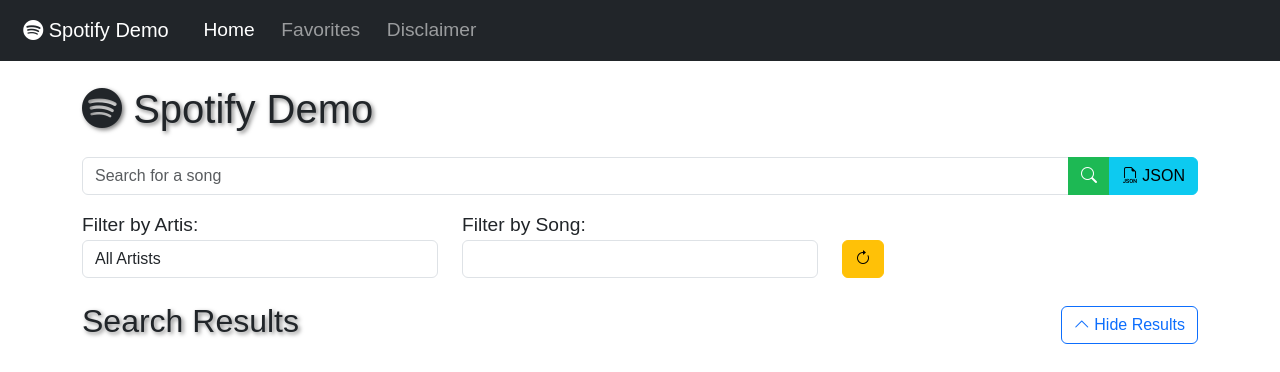
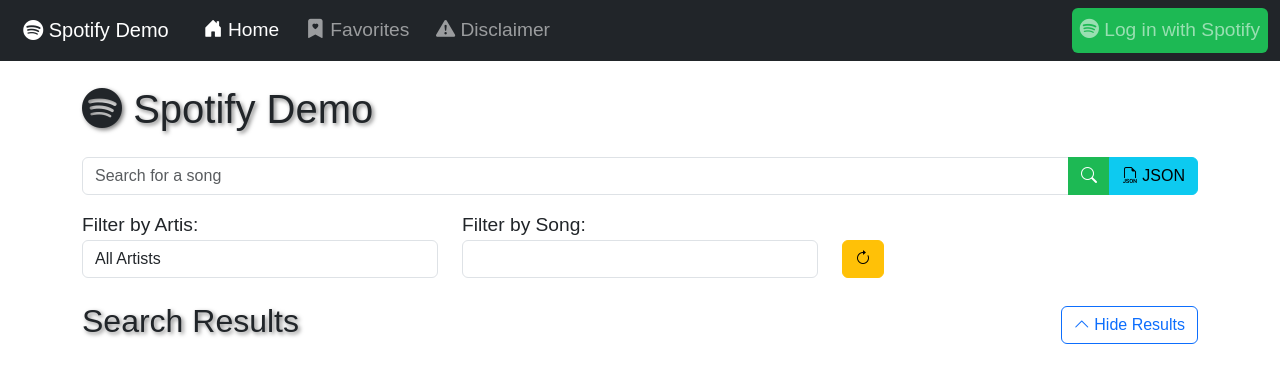
Before and after one commit to srodzav/Spotify-App, a Flask app: page / in a window 1280 px wide. Shown: the top 372 px of the page. Run offline with Flask 3, Linux system fonts and the light colour scheme.

Commit message:
feat: added spotify auth

```diff
--- a/app/__init__.py
+++ b/app/__init__.py
@@ -1,10 +1,11 @@
+import os
 from flask import Flask
 from instance.config import Config
 
 def create_app():
     app = Flask(__name__, instance_relative_config=True)
     app.config.from_object(Config)
-
+    app.secret_key = os.getenv('SECRET_KEY') or 'some_random_secret'
     # Registrar rutas
     from .routes import main
     app.register_blueprint(main)
--- a/app/routes.py
+++ b/app/routes.py
@@ -1,13 +1,84 @@
-from flask import Blueprint, render_template, request, jsonify
+from flask import Blueprint, current_app, render_template, request, redirect, session, jsonify, url_for
 from .services import get_spotify_token, search_song
 import requests
 from requests.auth import HTTPBasicAuth
+from urllib.parse import urlencode
 
 main = Blueprint('main', __name__)
+
+SPOTIFY_AUTH_URL = "https://accounts.spotify.com/authorize"
+SPOTIFY_TOKEN_URL = "https://accounts.spotify.com/api/token"
+SPOTIFY_API_URL = "https://api.spotify.com/v1"
+
+SCOPES = "user-read-private user-read-email"
+
+# Cambiar por tu ruta de producción
+REDIRECT_URI = "http://127.0.0.1:5000/callback" # LOCAL
 
 @main.route('/')
 def index():
     return render_template('index.html')
+
+@main.route('/login')
+def login():
+    """Redirect to Spotify's OAuth 2.0 endpoint."""
+    auth_url = f"{SPOTIFY_AUTH_URL}?{urlencode({'client_id': current_app.config['CLIENT_ID'], 'response_type': 'code', 'redirect_uri': REDIRECT_URI, 'scope': SCOPES})}"
+    return redirect(auth_url)
+
+@main.route('/callback')
+def callback():
+    """Handle Spotify's redirect after login."""
+    code = request.args.get('code')
+    if not code:
+        return "Error: No code provided", 400
+
+    # Exchange the authorization code for an access token
+    token_data = {
+        "grant_type": "authorization_code",
+        "code": code,
+        "redirect_uri": REDIRECT_URI,
+        "client_id": current_app.config['CLIENT_ID'],
+        "client_secret": current_app.config['CLIENT_SECRET']
+    }
+    token_response = requests.post(SPOTIFY_TOKEN_URL, data=token_data)
+    token_response_data = token_response.json()
+
+    # Store the access token in session
+    session['access_token'] = token_response_data['access_token']
+
+    return redirect(url_for('main.index'))
+
+@main.route('/profile')
+def profile():
+    """Fetch the user's profile using the access token."""
+    access_token = session.get('access_token')
+    if not access_token:
+        return redirect(url_for('main.login'))
+
+    headers = {"Authorization": f"Bearer {access_token}"}
+    response = requests.get(f"{SPOTIFY_API_URL}/me", headers=headers)
+
+    if response.status_code == 200:
+        profile_data = response.json()
+        return render_template('profile.html', profile=profile_data)
+    else:
+        return "Error: Unable to fetch profile data", 500
+
+@main.route('/get_profile')
+def get_profile():
+    """Fetch the user's profile as JSON for the frontend."""
+    access_token = session.get('access_token')
+    if not access_token:
+        return jsonify({"logged_in": False})
+
+    headers = {"Authorization": f"Bearer {access_token}"}
+    response = requests.get(f"{SPOTIFY_API_URL}/me", headers=headers)
+
+    if response.status_code == 200:
+        profile_data = response.json()
+        return jsonify({"logged_in": True, "profile": profile_data})
+    else:
+        return jsonify({"logged_in": False})
 
 @main.route('/search', methods=['POST'])
 def search():
@@ -23,6 +94,12 @@
             'url': item['external_urls']['spotify']
         })
     return jsonify(tracks)
+
+@main.route('/logout')
+def logout():
+    """Clear the session and redirect to the homepage."""
+    session.clear()
+    return redirect(url_for('main.index'))
 
 @main.route('/track/<track_id>', methods=['GET'])
 def get_track(track_id):
--- a/app/static/main.js
+++ b/app/static/main.js
@@ -187,6 +187,56 @@
     collapseInstance.toggle();
 }
 
+function showProfile(profile) {
+    document.getElementById("profileName").innerText = profile.display_name;
+    document.getElementById("profileEmail").innerText = profile.email;
+    document.getElementById("profileCountry").innerText = profile.country;
+    document.getElementById("profileImage").src = profile.images[0]?.url || '';
+    new bootstrap.Modal(document.getElementById("profileModal")).show();
+}
+
+function logout() {
+    sessionStorage.setItem('logoutMessage', 'Log out successfully!');
+    window.location.href = "/logout";
+}
+
+document.addEventListener("DOMContentLoaded", function () {
+    fetch("/get_profile")
+        .then(response => response.json())
+        .then(data => {
+            const authContainer = document.getElementById("auth-container");
+
+            if (data.logged_in) {
+                // Usuario autenticado: muestra el botón de perfil
+                const profile = data.profile;
+
+                authContainer.innerHTML = `
+                    <li class="nav-item">
+                        <button class="btn btn-success nav-link" data-bs-toggle="modal" data-bs-target="#profileModal">
+                            &nbsp;&nbsp;<i class="bi bi-person-circle"></i> Profile
+                        </button>
+                    </li>
+                `;
+
+                // Rellena los datos en el modal del perfil
+                document.getElementById("profileName").textContent = profile.display_name || "Unknown";
+                document.getElementById("profileEmail").textContent = profile.email || "Not provided";
+                document.getElementById("profileCountry").textContent = profile.country || "Unknown";
+                document.getElementById("profileImage").src = profile.images[0]?.url || "https://via.placeholder.com/150";
+            } else {
+                // Usuario no autenticado: muestra el botón de login
+                authContainer.innerHTML = `
+                    <li class="nav-item">
+                        <a class="btn btn-primary nav-link" href="/login">
+                            <i class="bi bi-spotify"></i> Log in with Spotify
+                        </a>
+                    </li>
+                `;
+            }
+        })
+        .catch(error => console.error("Error fetching profile:", error));
+});
+
 document.getElementById('resultsCollapse').addEventListener('hidden.bs.collapse', function () {
     const btn = document.getElementById('toggleResultsBtn');
     btn.innerHTML = '<i class="bi bi-chevron-down"></i> Show Results';
@@ -200,6 +250,11 @@
 
 document.addEventListener('DOMContentLoaded', function() {
     cargarFavoritos();
+    const message = sessionStorage.getItem('logoutMessage');
+    if (message) {
+        showAlert(message, 'success');
+        sessionStorage.removeItem('logoutMessage'); // Limpiar el mensaje
+    }
 });
 
 document.getElementById('query').value = '';
--- a/app/templates/index.html
+++ b/app/templates/index.html
@@ -33,16 +33,20 @@
                 <span class="navbar-toggler-icon"></span>
             </button>
             <div class="collapse navbar-collapse" id="navbarNav">
-                <ul class="navbar-nav mr-auto">
+                <ul class="navbar-nav me-auto">
                     <li class="nav-item">
-                        <a class="nav-link active" href="#">&nbsp;&nbsp;Home</a>
+                        <a class="nav-link active" href="#">&nbsp;&nbsp;<i class="bi bi-house-door-fill"></i> Home</a>
                     </li>
                     <li class="nav-item">
-                        <a class="nav-link" href="#fav">&nbsp;&nbsp;Favorites</a>
+                        <a class="nav-link" href="#fav">&nbsp;&nbsp;<i class="bi bi-bookmark-heart-fill"></i> Favorites</a>
                     </li>
                     <li class="nav-item">
-                        <a href="#" class="nav-link" data-bs-toggle="modal" data-bs-target="#aboutModal">&nbsp;&nbsp;Disclaimer</a>
+                        <a href="#" class="nav-link" data-bs-toggle="modal" data-bs-target="#aboutModal">&nbsp;&nbsp;<i class="bi bi-exclamation-triangle-fill"></i> Disclaimer</a>
                     </li>
+                </ul>
+                <ul class="navbar-nav ms-auto">
+                    <div id="auth-container">
+                    </div>
                 </ul>
             </div>
 
@@ -129,7 +133,7 @@
                     <pre id="jsonContent" class="bg-light text-dark p-3 rounded"></pre>
                 </div>
                 <div class="modal-footer border-0">
-                    <button type="button" class="btn btn-secondary" data-bs-dismiss="modal">Close</button>
+                    <button type="button" class="btn btn-secondary" data-bs-dismiss="modal"><i class="bi bi-x-circle-fill"></i> Close</button>
                 </div>
             </div>
         </div>
@@ -140,7 +144,7 @@
         <div class="modal-dialog">
             <div class="modal-content">
                 <div class="modal-header">
-                    <h5 class="modal-title" id="aboutModalLabel">About / Disclaimer</h5>
+                    <h5 class="modal-title" id="aboutModalLabel">Disclaimer</h5>
                     <button type="button" class="btn-close" data-bs-dismiss="modal" aria-label="Close"></button>
                 </div>
                 <div class="modal-body">
@@ -156,12 +160,45 @@
                     <p class="text-muted text-center"><strong>Sebastian Rodriguez</strong></p>
                 </div>
                 <div class="modal-footer">
-                    <button type="button" class="btn btn-secondary" data-bs-dismiss="modal">Close</button>
+                    <button type="button" class="btn btn-secondary" data-bs-dismiss="modal"><i class="bi bi-x-circle-fill"></i> Close</button>
                 </div>
             </div>
         </div>
     </div>
 
+    <!-- Profile Modal -->
+    <div class="modal fade" id="profileModal" tabindex="-1" aria-labelledby="profileModalLabel" aria-hidden="true">
+        <div class="modal-dialog modal-lg">
+            <div class="modal-content">
+                <!-- Cabecera del Modal -->
+                <div class="modal-header border-0">
+                    <h5 class="modal-title" id="profileModalLabel"><strong>Profile</strong></h5>
+                    <button type="button" class="btn-close btn-close-white" data-bs-dismiss="modal" aria-label="Close"></button>
+                </div>
+
+                <!-- Contenido del Modal -->
+                <div class="modal-body">
+                    <div class="text-center">
+                        <!-- Imagen de Perfil -->
+                        <img id="profileImage" src="" alt="Profile Picture" class="img-fluid rounded-circle mb-3" style="width: 150px; height: 150px; border: 3px solid #1db954;">
+
+                        <!-- Nombre de Usuario -->
+                        <h2 id="profileName" class="fw-bold"></h2>
+                        <p id="profileEmail" class="text-muted"></p>
+
+                        <!-- País -->
+                        <p id="profileCountry" class="badge bg-success fs-6 px-3 py-2"></p>
+                    </div>
+                </div>
+
+                <!-- Pie de Modal -->
+                <div class="modal-footer border-1">
+                    <button type="button" class="btn btn-secondary" data-bs-dismiss="modal"><i class="bi bi-x-circle-fill"></i> Close</button>
+                    <button type="button" class="btn btn-danger" onclick="logout()"><i class="bi bi-box-arrow-in-right"></i> Log out</button>
+                </div>
+            </div>
+        </div>
+    </div>
 
     <footer class="bg-dark text-white text-left py-3 mt-4">
         <small class="mb-0">&nbsp;&nbsp;  &copy; Sebastian Rodriguez <span id="year"></span></small>
--- /dev/null
+++ b/wsgi.py
@@ -0,0 +1,3 @@
+from app import create_app
+
+application = create_app()
```
Also changed, not shown: readme.md.
